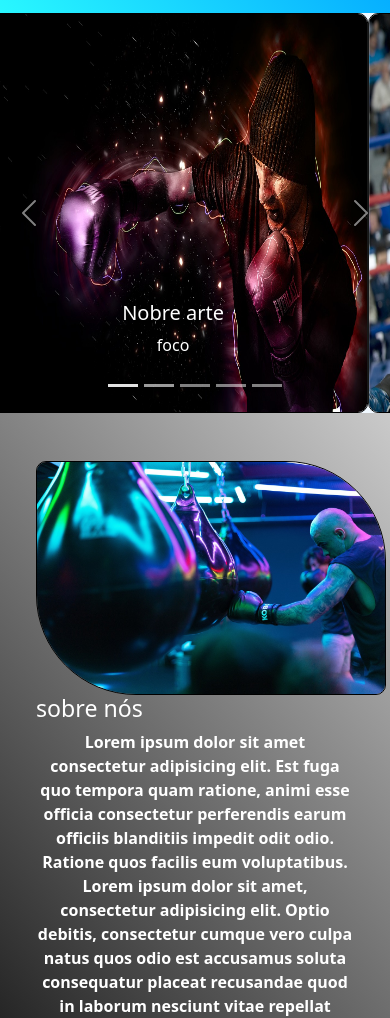
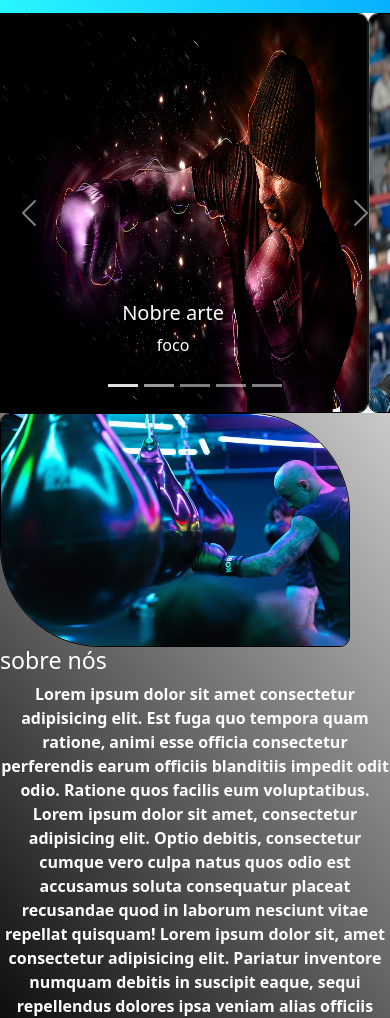
Before and after one commit to juan-mendes-DEV/nova-loja-boxing-bootstrap, a plain HTML site: page index.html in a window 390 px wide. Shown: the part 86-1104 px from the top of the page. Drawn offline with Linux system fonts and the light colour scheme.

Commit message:
arrumando responsividade

```diff
--- a/index.html
+++ b/index.html
@@ -8,7 +8,7 @@
     <link rel="stylesheet" href="./main.css">
 </head>
 <body>
-    <div class="container-fluid p-0">
+    <div class="container p-0">
         <div class="row">
             <div class="col-12">
                 <header id="cabecalho text-white">
@@ -86,7 +86,7 @@
     <div data-bs-spy="scroll" data-bs-target="#cabecalho">
     <section id="inicio" class="m-0 pt-0 pb-0 text-white">
         <div class="row">
-            <div class="col-12 d-block m-auto p-5 " style="background-image: linear-gradient(50deg, black,#ccc);" >
+            <div class="col-12 d-block m-auto  " style="background-image: linear-gradient(50deg, black,#ccc);" >
                 <img class=" float-start " src="./img/academia1.jpg" alt="sobre" style="width: 350px; border-radius: 10px 100px 10px 100px; ">
                 <h3>sobre nós</h3>
                 <p><strong>Lorem ipsum dolor sit amet consectetur adipisicing elit. Est fuga quo tempora quam ratione, animi esse officia consectetur perferendis earum officiis blanditiis impedit odit odio. Ratione quos facilis eum voluptatibus. Lorem ipsum dolor sit amet, consectetur adipisicing elit. Optio debitis, consectetur cumque vero culpa natus quos odio est accusamus soluta consequatur placeat recusandae quod in laborum nesciunt vitae repellat quisquam! Lorem ipsum dolor sit, amet consectetur adipisicing elit. Pariatur inventore numquam debitis in suscipit eaque, sequi repellendus dolores ipsa veniam alias officiis corporis illum tempore repellat reiciendis. Cupiditate, distinctio iusto?</strong></p>
```
